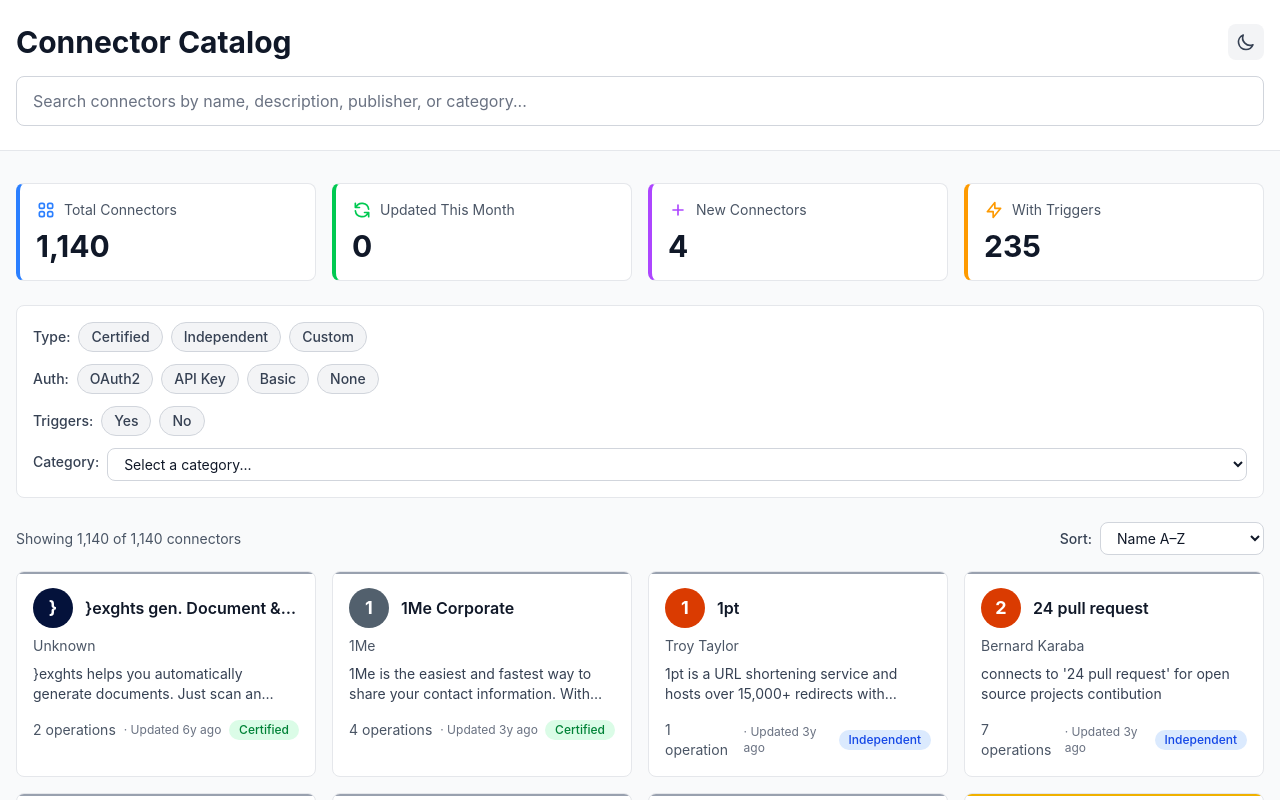
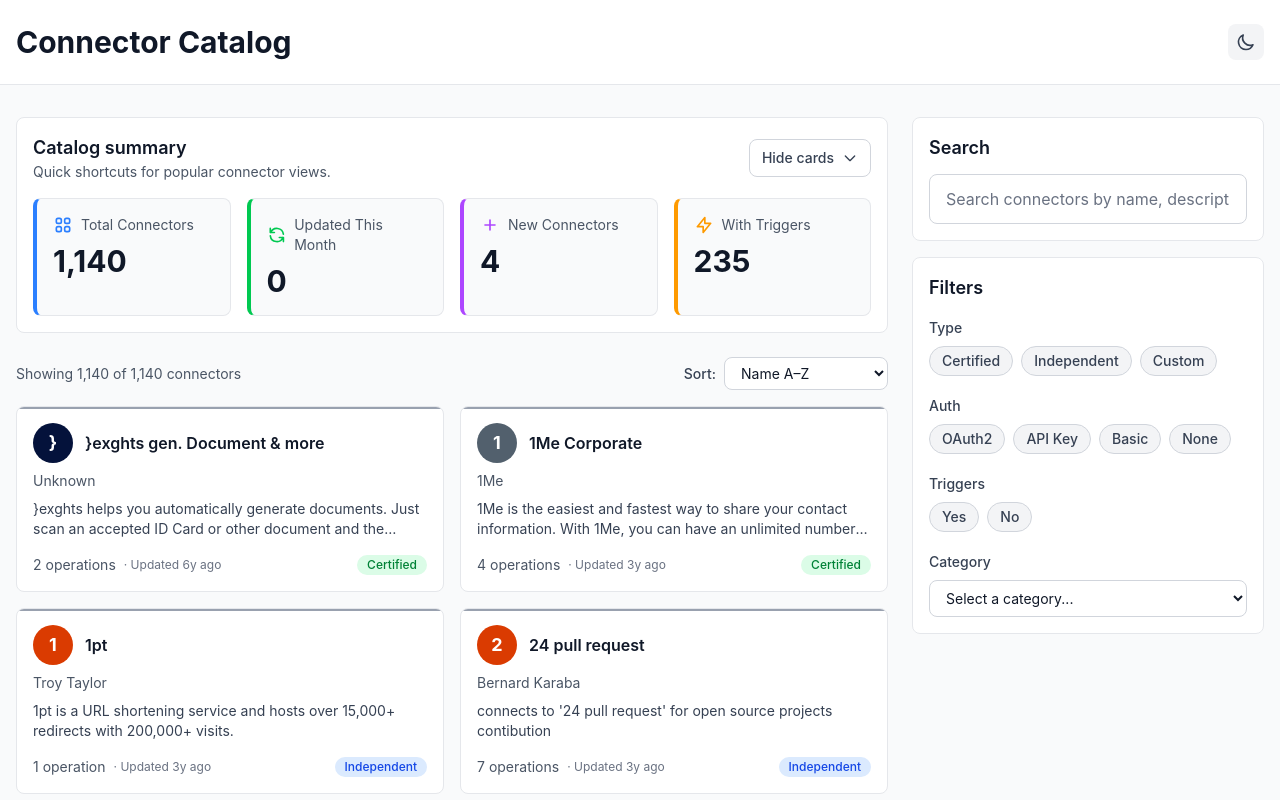
Before and after one commit to jukkan/connector-catalog, a React (Vite) app: page / in a window 1280 px wide. Shown: the top 800 px of the page. Built offline with nearby package versions, Linux system fonts and the light colour scheme.

Commit message:
feat: move filters to sidebar

```diff
--- a/src/App.tsx
+++ b/src/App.tsx
@@ -42,6 +42,7 @@ function App() {
   const [hasTriggers, setHasTriggers] = useState<boolean | null>(getInitialState().hasTriggers);
   const [selectedCategories, setSelectedCategories] = useState<string[]>(getInitialState().categories);
   const [sortBy, setSortBy] = useState<SortOption>(getInitialState().sort);
+  const [statsCollapsed, setStatsCollapsed] = useState(false);
   const [selectedConnector, setSelectedConnector] = useState<Connector | null>(() => {
     const { connectorId } = getInitialState();
     if (connectorId) {
@@ -207,8 +208,8 @@ function App() {
     <div className="min-h-screen bg-gray-50 dark:bg-gray-900">
       {/* Header */}
       <header className="bg-white dark:bg-gray-800 border-b border-gray-200 dark:border-gray-700">
-        <div className="max-w-7xl mx-auto px-4 py-6">
-          <div className="flex items-center justify-between mb-4">
+        <div className="max-w-screen-2xl mx-auto px-4 py-6">
+          <div className="flex items-center justify-between">
             <h1 className="text-3xl font-bold text-gray-900 dark:text-gray-100">
               Connector Catalog
             </h1>
@@ -228,12 +229,13 @@ function App() {
               )}
             </button>
           </div>
-          <SearchBar value={search} onChange={setSearch} />
         </div>
       </header>
 
       {/* Main Content */}
-      <main className="max-w-7xl mx-auto px-4 py-8 space-y-6">
+      <main className="max-w-screen-2xl mx-auto px-4 py-8">
+        <div className="grid gap-6 lg:grid-cols-[minmax(0,1fr)_22rem] lg:items-start">
+          <div className="order-2 lg:order-1 min-w-0 space-y-6">
             {/* Stats Bar */}
             <StatsBar
               totalConnectors={connectors.length}
@@ -241,10 +243,32 @@ function App() {
               newConnectors={statValues.newConnectors}
               withTriggers={statValues.withTriggers}
               onStatClick={handleStatClick}
+              collapsed={statsCollapsed}
+              onToggleCollapse={() => setStatsCollapsed(current => !current)}
             />
 
-        {/* Filters */}
+            {/* Connector Grid */}
+            <CatalogGrid
+              connectors={filteredConnectors}
+              totalCount={connectors.length}
+              sortBy={sortBy}
+              onSortChange={setSortBy}
+              onConnectorClick={setSelectedConnector}
+            />
+          </div>
+
+          <aside className="order-1 lg:order-2 space-y-4 lg:sticky lg:top-6">
             <div className="bg-white dark:bg-gray-800 border border-gray-200 dark:border-gray-700 rounded-lg p-4">
+              <h2 className="text-lg font-semibold text-gray-900 dark:text-gray-100 mb-3">
+                Search
+              </h2>
+              <SearchBar value={search} onChange={setSearch} />
+            </div>
+
+            <div className="bg-white dark:bg-gray-800 border border-gray-200 dark:border-gray-700 rounded-lg p-4">
+              <h2 className="text-lg font-semibold text-gray-900 dark:text-gray-100 mb-4">
+                Filters
+              </h2>
               <FilterBar
                 selectedTypes={selectedTypes}
                 selectedAuthTypes={selectedAuthTypes}
@@ -257,15 +281,8 @@ function App() {
                 onCategoryChange={setSelectedCategories}
               />
             </div>
-
-        {/* Connector Grid */}
-        <CatalogGrid
-          connectors={filteredConnectors}
-          totalCount={connectors.length}
-          sortBy={sortBy}
-          onSortChange={setSortBy}
-          onConnectorClick={setSelectedConnector}
-        />
+          </aside>
+        </div>
       </main>
 
       {/* Footer */}
--- a/src/components/CatalogGrid.tsx
+++ b/src/components/CatalogGrid.tsx
@@ -29,7 +29,7 @@ export default function CatalogGrid({ connectors, totalCount, sortBy, onSortChan
           </p>
         </div>
       ) : (
-        <div className="grid grid-cols-1 sm:grid-cols-2 lg:grid-cols-3 xl:grid-cols-4 gap-4">
+        <div className="grid grid-cols-1 sm:grid-cols-2 2xl:grid-cols-3 gap-4">
           {connectors.map(connector => (
             <ConnectorCard key={connector.id} connector={connector} onClick={() => onConnectorClick(connector)} />
           ))}
--- a/src/components/FilterBar.tsx
+++ b/src/components/FilterBar.tsx
@@ -82,10 +82,11 @@ export default function FilterBar({
   };
 
   return (
-    <div className="space-y-3">
+    <div className="space-y-5">
       {/* Type Filters */}
-      <div className="flex flex-wrap items-center gap-2">
-        <span className="text-sm font-medium text-gray-700 dark:text-gray-300">Type:</span>
+      <div className="space-y-2">
+        <h3 className="text-sm font-medium text-gray-700 dark:text-gray-300">Type</h3>
+        <div className="flex flex-wrap gap-2">
           <FilterChip
             label="Certified"
             active={selectedTypes.includes('certified')}
@@ -102,10 +103,12 @@ export default function FilterBar({
             onClick={() => toggleType('custom')}
           />
         </div>
+      </div>
 
       {/* Auth Type Filters */}
-      <div className="flex flex-wrap items-center gap-2">
-        <span className="text-sm font-medium text-gray-700 dark:text-gray-300">Auth:</span>
+      <div className="space-y-2">
+        <h3 className="text-sm font-medium text-gray-700 dark:text-gray-300">Auth</h3>
+        <div className="flex flex-wrap gap-2">
           <FilterChip
             label="OAuth2"
             active={selectedAuthTypes.includes('oauth2')}
@@ -127,10 +130,12 @@ export default function FilterBar({
             onClick={() => toggleAuthType('none')}
           />
         </div>
+      </div>
 
       {/* Triggers Filter */}
-      <div className="flex flex-wrap items-center gap-2">
-        <span className="text-sm font-medium text-gray-700 dark:text-gray-300">Triggers:</span>
+      <div className="space-y-2">
+        <h3 className="text-sm font-medium text-gray-700 dark:text-gray-300">Triggers</h3>
+        <div className="flex flex-wrap gap-2">
           <FilterChip
             label="Yes"
             active={hasTriggers === true}
@@ -142,14 +147,18 @@ export default function FilterBar({
             onClick={() => onTriggersChange(hasTriggers === false ? null : false)}
           />
         </div>
+      </div>
 
       {/* Categories Filter */}
       {allCategories.length > 0 && (
-        <div className="flex flex-wrap items-start gap-2">
-          <span className="text-sm font-medium text-gray-700 dark:text-gray-300 pt-1">Category:</span>
-          <div className="flex-1">
+        <div className="space-y-2">
+          <label htmlFor="category-filter" className="block text-sm font-medium text-gray-700 dark:text-gray-300">
+            Category
+          </label>
+          <div>
             <select
-              className="w-full px-3 py-1.5 text-sm border border-gray-300 dark:border-gray-600 rounded-lg bg-white dark:bg-gray-700 text-gray-900 dark:text-gray-100 focus:outline-none focus:ring-2 focus:ring-blue-500"
+              id="category-filter"
+              className="w-full px-3 py-2 text-sm border border-gray-300 dark:border-gray-600 rounded-lg bg-white dark:bg-gray-700 text-gray-900 dark:text-gray-100 focus:outline-none focus:ring-2 focus:ring-blue-500"
               value=""
               onChange={(e) => {
                 if (e.target.value) {
@@ -182,7 +191,7 @@ export default function FilterBar({
 
       {/* Clear All Button */}
       {hasActiveFilters && (
-        <div className="pt-2">
+        <div className="pt-1">
           <button
             onClick={clearAllFilters}
             className="text-sm text-blue-600 hover:text-blue-700 dark:text-blue-400 dark:hover:text-blue-300 font-medium"
--- a/src/components/Footer.tsx
+++ b/src/components/Footer.tsx
@@ -1,7 +1,7 @@
 export default function Footer() {
   return (
     <footer className="mt-12 border-t border-gray-200 dark:border-gray-700 bg-white dark:bg-gray-800">
-      <div className="max-w-7xl mx-auto px-4 py-6 flex flex-col sm:flex-row items-center justify-between gap-3 text-sm text-gray-500 dark:text-gray-400">
+      <div className="max-w-screen-2xl mx-auto px-4 py-6 flex flex-col sm:flex-row items-center justify-between gap-3 text-sm text-gray-500 dark:text-gray-400">
         <p>
           Data sourced from the{' '}
           <a
--- a/src/components/StatsBar.tsx
+++ b/src/components/StatsBar.tsx
@@ -6,6 +6,8 @@ interface StatsBarProps {
   newConnectors: number;
   withTriggers: number;
   onStatClick: (action: StatAction) => void;
+  collapsed: boolean;
+  onToggleCollapse: () => void;
 }
 
 interface StatCard {
@@ -22,6 +24,8 @@ export default function StatsBar({
   newConnectors,
   withTriggers,
   onStatClick,
+  collapsed,
+  onToggleCollapse,
 }: StatsBarProps) {
   const handleKeyDown = (action: StatAction) => (e: React.KeyboardEvent) => {
     if (e.key === 'Enter' || e.key === ' ') {
@@ -78,7 +82,38 @@ export default function StatsBar({
   ];
 
   return (
-    <div className="grid grid-cols-1 sm:grid-cols-2 md:grid-cols-4 gap-4">
+    <section className="bg-white dark:bg-gray-800 border border-gray-200 dark:border-gray-700 rounded-lg">
+      <div className="flex items-center justify-between gap-4 p-4">
+        <div>
+          <h2 className="text-lg font-semibold text-gray-900 dark:text-gray-100">
+            Catalog summary
+          </h2>
+          <p className="text-sm text-gray-600 dark:text-gray-400">
+            Quick shortcuts for popular connector views.
+          </p>
+        </div>
+        <button
+          type="button"
+          onClick={onToggleCollapse}
+          aria-expanded={!collapsed}
+          aria-controls="stats-grid"
+          className="inline-flex items-center gap-2 rounded-lg border border-gray-300 dark:border-gray-600 px-3 py-2 text-sm font-medium text-gray-700 dark:text-gray-200 hover:bg-gray-50 dark:hover:bg-gray-700 transition-colors"
+        >
+          {collapsed ? 'Show cards' : 'Hide cards'}
+          <svg
+            className={`w-4 h-4 transition-transform ${collapsed ? 'rotate-180' : ''}`}
+            fill="none"
+            stroke="currentColor"
+            viewBox="0 0 24 24"
+          >
+            <path strokeLinecap="round" strokeLinejoin="round" strokeWidth={2} d="M19 9l-7 7-7-7" />
+          </svg>
+        </button>
+      </div>
+
+      {!collapsed && (
+        <div id="stats-grid" className="px-4 pb-4">
+          <div className="grid grid-cols-1 sm:grid-cols-2 xl:grid-cols-4 gap-4">
             {cards.map(({ action, count, label, accent, icon }) => (
               <div
                 key={action}
@@ -86,9 +121,9 @@ export default function StatsBar({
                 tabIndex={0}
                 onClick={() => onStatClick(action)}
                 onKeyDown={handleKeyDown(action)}
-          className={`bg-white dark:bg-gray-800 border border-gray-200 dark:border-gray-700
+                className={`bg-gray-50 dark:bg-gray-900/40 border border-gray-200 dark:border-gray-700
                   rounded-lg p-4 border-l-4 ${accent} cursor-pointer
-            hover:shadow-md hover:bg-gray-50 dark:hover:bg-gray-750 transition-all`}
+                  hover:shadow-md hover:bg-white dark:hover:bg-gray-700 transition-all`}
               >
                 <div className="flex items-center gap-2 mb-2">
                   {icon}
@@ -100,5 +135,8 @@ export default function StatsBar({
               </div>
             ))}
           </div>
+        </div>
+      )}
+    </section>
   );
 }
```
Lines whose indentation alone changed are shown as unchanged.
